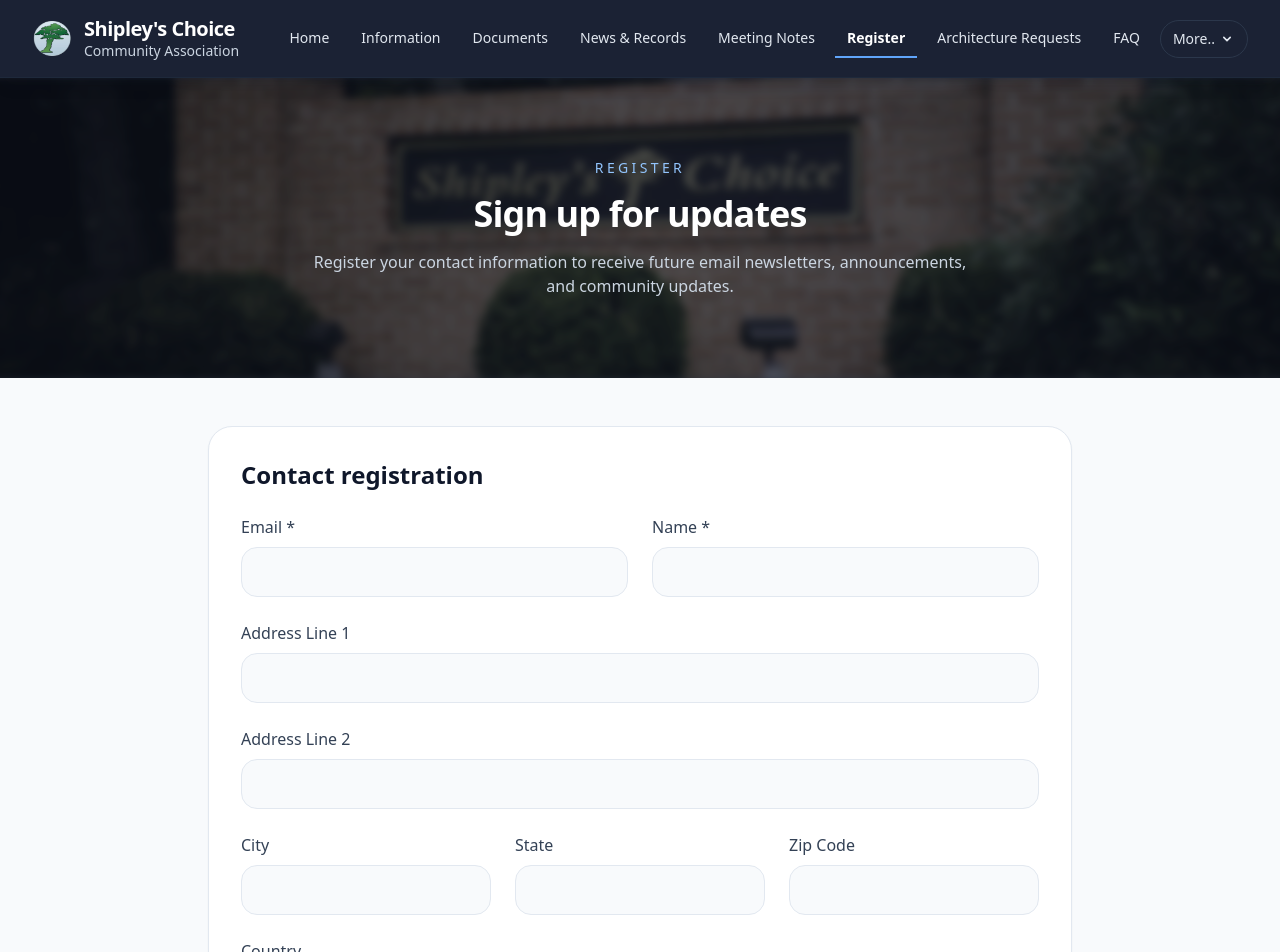
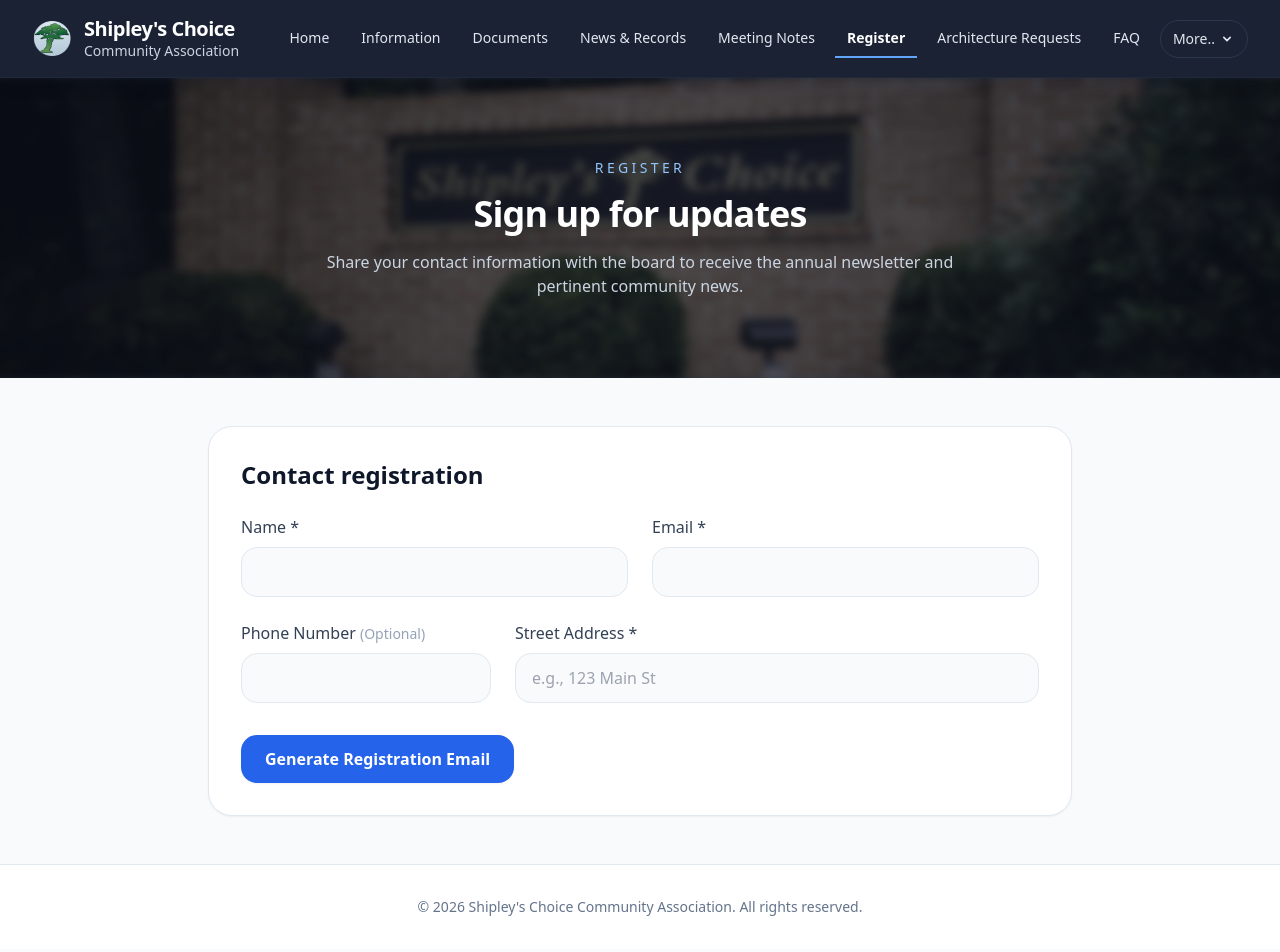
Before and after one commit to tschulmeister/scca-website, a SvelteKit app: page /register in a window 1280 px wide. Shown: the top 952 px of the page. Built offline with nearby package versions, Linux system fonts and the light colour scheme.

Commit message:
changed the register page to be a simple mailto:

```diff
--- a/src/routes/register/+page.svelte
+++ b/src/routes/register/+page.svelte
@@ -1,19 +1,38 @@
 <script>
-  let submitted = false;
   let formData = {
-    email: '',
-    name: '',
-    address1: '',
-    address2: '',
-    city: '',
-    state: '',
-    zip: '',
-    country: ''
+    email: "",
+    name: "",
+    phone: "",
+    address: "",
   };
 
-  function handleSubmit() {
-    submitted = true;
+  // Dynamically generate the mailto link with structured subject and body text
+  $: {
+    const emailTo = "shipleyschoice.scca@gmail.com";
+    const subject = encodeURIComponent(
+      `SCCA Registration Request: ${formData.name || "New Resident"}`,
+    );
+
+    const bodyText = `Dear SCCA Board,
+
+Please register me to receive future email newsletters, announcements, and community updates for Shipley's Choice.
+
+Here is my contact information:
+
+Name: ${formData.name}
+Email: ${formData.email}
+Phone: ${formData.phone || "Not provided"}
+Address: ${formData.address || "Not provided"}
+
+Thank you!`;
+
+    const body = encodeURIComponent(bodyText);
+
+    // Combine everything into a single structural mailto link
+    mailtoUrl = `mailto:${emailTo}?subject=${subject}&body=${body}`;
   }
+
+  let mailtoUrl = "";
 </script>
 
 <svelte:head>
@@ -23,73 +42,75 @@
 <section class="page-header py-20">
   <div class="max-w-7xl mx-auto px-4 text-center">
     <p class="text-sm uppercase tracking-[0.24em] text-blue-300">Register</p>
-    <h1 class="mt-4 text-4xl font-extrabold tracking-tight">Sign up for updates</h1>
-    <p class="mt-4 max-w-2xl mx-auto text-slate-300">Register your contact information to receive future email newsletters, announcements, and community updates.</p>
+    <h1 class="mt-4 text-4xl font-extrabold tracking-tight">
+      Sign up for updates
+    </h1>
+    <p class="mt-4 max-w-2xl mx-auto text-slate-300">
+      Share your contact information with the board to receive the annual
+      newsletter and pertinent community news.
+    </p>
   </div>
 </section>
 
 <section class="max-w-4xl mx-auto px-4 py-12">
-  {#if submitted}
-    <div class="rounded-3xl border border-green-200 bg-green-50 p-8 text-green-900 shadow-sm">
-      <h2 class="text-2xl font-bold mb-4">Thank you!</h2>
-      <p>Your registration information has been recorded on this page demo. Please contact the Board to finalize your subscription.</p>
-    </div>
-  {:else}
   <div class="rounded-3xl border border-slate-200 bg-white p-8 shadow-sm">
     <h2 class="text-2xl font-bold text-slate-900 mb-6">Contact registration</h2>
-      <form on:submit|preventDefault={handleSubmit} class="space-y-6">
+
+    <form class="space-y-6">
       <div class="grid gap-6 md:grid-cols-2">
         <label class="block">
-            <span class="text-slate-700">Email *</span>
-            <input bind:value={formData.email} type="email" required class="mt-2 w-full rounded-2xl border border-slate-200 bg-slate-50 px-4 py-3 text-slate-900 focus:border-blue-500 focus:outline-none" />
+          <span class="text-slate-700">Name *</span>
+          <input
+            bind:value={formData.name}
+            type="text"
+            required
+            class="mt-2 w-full rounded-2xl border border-slate-200 bg-slate-50 px-4 py-3 text-slate-900 focus:border-blue-500 focus:outline-none"
+          />
         </label>
         <label class="block">
-            <span class="text-slate-700">Name *</span>
-            <input bind:value={formData.name} type="text" required class="mt-2 w-full rounded-2xl border border-slate-200 bg-slate-50 px-4 py-3 text-slate-900 focus:border-blue-500 focus:outline-none" />
-          </label>
-        </div>
-
-        <div>
-          <label class="block">
-            <span class="text-slate-700">Address Line 1</span>
-            <input bind:value={formData.address1} type="text" class="mt-2 w-full rounded-2xl border border-slate-200 bg-slate-50 px-4 py-3 text-slate-900 focus:border-blue-500 focus:outline-none" />
-          </label>
-        </div>
-
-        <div>
-          <label class="block">
-            <span class="text-slate-700">Address Line 2</span>
-            <input bind:value={formData.address2} type="text" class="mt-2 w-full rounded-2xl border border-slate-200 bg-slate-50 px-4 py-3 text-slate-900 focus:border-blue-500 focus:outline-none" />
+          <span class="text-slate-700">Email *</span>
+          <input
+            bind:value={formData.email}
+            type="email"
+            required
+            class="mt-2 w-full rounded-2xl border border-slate-200 bg-slate-50 px-4 py-3 text-slate-900 focus:border-blue-500 focus:outline-none"
+          />
         </label>
       </div>
 
       <div class="grid gap-6 md:grid-cols-3">
-          <label class="block">
-            <span class="text-slate-700">City</span>
-            <input bind:value={formData.city} type="text" class="mt-2 w-full rounded-2xl border border-slate-200 bg-slate-50 px-4 py-3 text-slate-900 focus:border-blue-500 focus:outline-none" />
+        <label class="block md:col-span-1">
+          <span class="text-slate-700"
+            >Phone Number <span class="text-sm text-slate-400 font-normal"
+              >(Optional)</span
+            ></span
+          >
+          <input
+            bind:value={formData.phone}
+            type="tel"
+            class="mt-2 w-full rounded-2xl border border-slate-200 bg-slate-50 px-4 py-3 text-slate-900 focus:border-blue-500 focus:outline-none"
+          />
         </label>
-          <label class="block">
-            <span class="text-slate-700">State</span>
-            <input bind:value={formData.state} type="text" class="mt-2 w-full rounded-2xl border border-slate-200 bg-slate-50 px-4 py-3 text-slate-900 focus:border-blue-500 focus:outline-none" />
-          </label>
-          <label class="block">
-            <span class="text-slate-700">Zip Code</span>
-            <input bind:value={formData.zip} type="text" class="mt-2 w-full rounded-2xl border border-slate-200 bg-slate-50 px-4 py-3 text-slate-900 focus:border-blue-500 focus:outline-none" />
+        <label class="block md:col-span-2">
+          <span class="text-slate-700">Street Address *</span>
+          <input
+            bind:value={formData.address}
+            type="text"
+            required
+            placeholder="e.g., 123 Main St"
+            class="mt-2 w-full rounded-2xl border border-slate-200 bg-slate-50 px-4 py-3 text-slate-900 focus:border-blue-500 focus:outline-none"
+          />
         </label>
       </div>
 
-        <label class="block">
-          <span class="text-slate-700">Country</span>
-          <input bind:value={formData.country} type="text" class="mt-2 w-full rounded-2xl border border-slate-200 bg-slate-50 px-4 py-3 text-slate-900 focus:border-blue-500 focus:outline-none" />
-        </label>
-
-        <button type="submit" class="inline-flex items-center justify-center rounded-2xl bg-blue-600 px-6 py-3 text-white font-semibold shadow-sm hover:bg-blue-700 transition-colors">Submit registration</button>
+      <div class="pt-2">
+        <a
+          href={mailtoUrl}
+          class="inline-flex items-center justify-center rounded-2xl bg-blue-600 px-6 py-3 text-white font-semibold shadow-sm hover:bg-blue-700 transition-colors no-underline"
+        >
+          Generate Registration Email
+        </a>
+      </div>
     </form>
   </div>
-  {/if}
-
-  <div class="mt-10 rounded-3xl border border-slate-200 bg-slate-50 p-8 shadow-sm">
-    <h2 class="text-2xl font-bold text-slate-900 mb-4">Alternative contact</h2>
-    <p class="text-slate-700">If you prefer, send your name and contact details to the Board email address listed on the Contact page so you can receive future newsletters and announcements.</p>
-  </div>
 </section>
```
Lines whose indentation alone changed are shown as unchanged.
